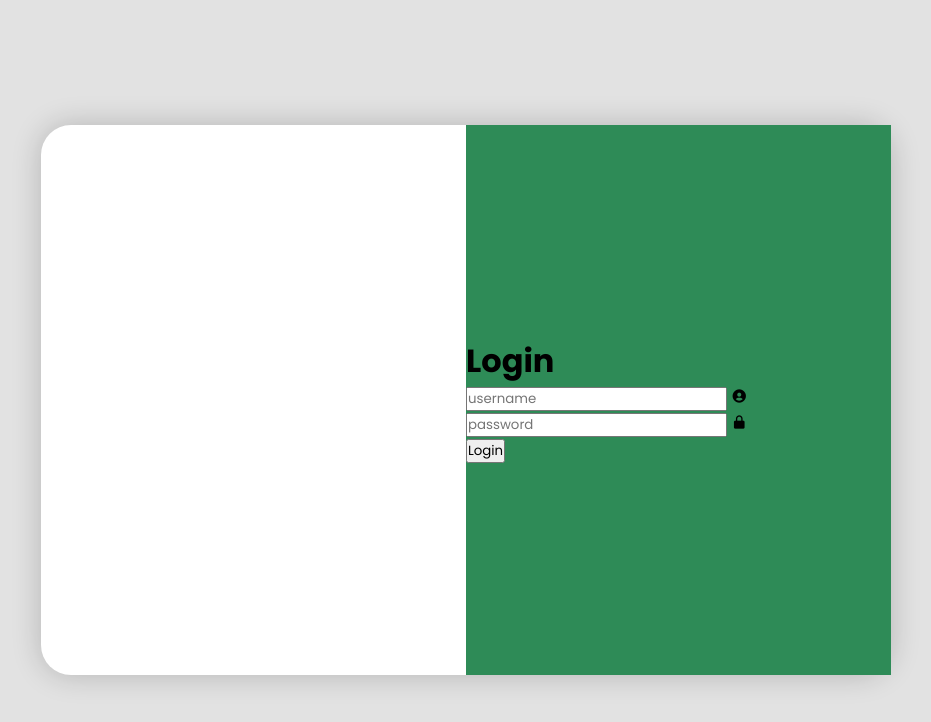
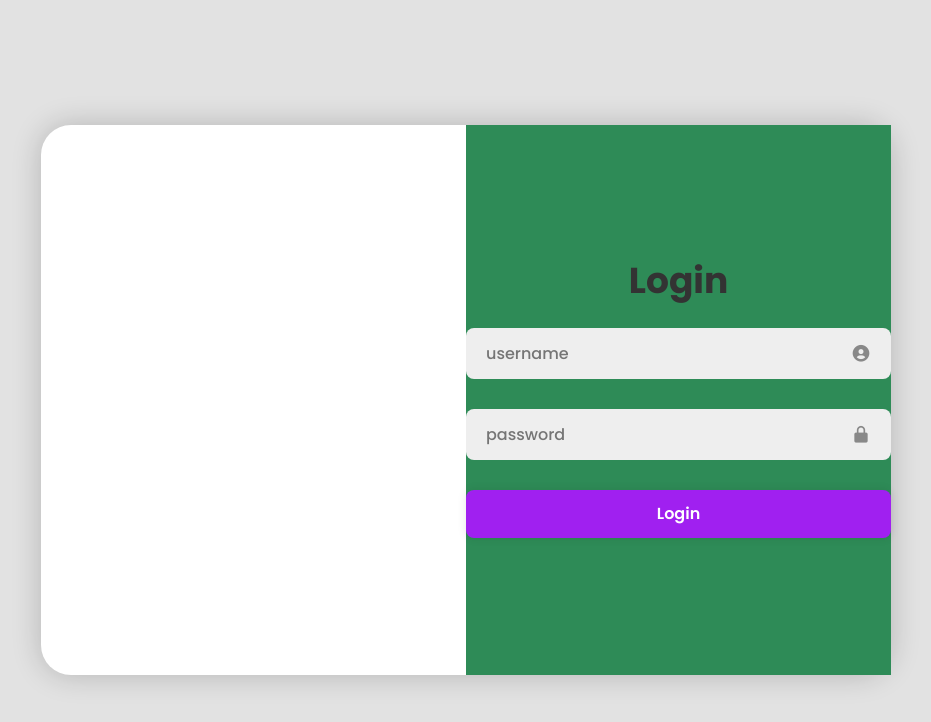
Before and after one commit to AIRMARSIN/bank_of_airmarsin_website, a plain HTML site: page index.html in a window 1280 px wide. Shown: the whole page, without its empty margins (174-1105 px from the left). Drawn offline with nearby package versions, Linux system fonts and the light colour scheme.

Commit message:
second commit

```diff
--- a/index.html
+++ b/index.html
@@ -20,7 +20,7 @@
           <input type="password" placeholder="password" required>
           <i class='bx bxs-lock-alt' ></i>
         </div>
-        <button type="submit">Login</button>
+        <button type="submit" class="btn">Login</button>
       </form>
     </div>
 
--- a/style.css
+++ b/style.css
@@ -29,4 +29,55 @@ body{
   background: seagreen;
   display: flex;
   align-items: center;
+  color: #333;
+  text-align: center;
 }
+form{
+  width: 100%;
+}
+.container h1{
+  font-size: 36px;
+  margin: -10px 0;
+}
+.input-box{
+  position: relative;
+  margin: 30px 0;
+}
+
+.input-box input{
+  width: 100%;
+  padding: 13px 50px 13px 20px;
+  background: #eee;
+  border-radius: 8px;
+  border: none;
+  outline: none;
+  font-size: 16px;
+  color: #333;
+  font-weight: 500;
+
+}
+input-box input::placeholder{
+  color: #888;
+  font-weight: 400;
+}
+
+.input-box i{
+  position: absolute;
+  right: 20px;
+  top: 50%;
+  transform: translateY(-50%);
+  font-size: 20px;
+  color: #888;
+}
+.btn{
+  width: 100%;
+  height: 48px;
+  background: #A020F0;
+  border: none;
+  border-radius: 8px;
+  box-shadow: 0 0 10px rgba(0, 0, 0, .1);
+  cursor: pointer;
+  font-size: 16px;
+  color: #fff;
+  font-weight: 600;
+}
```
